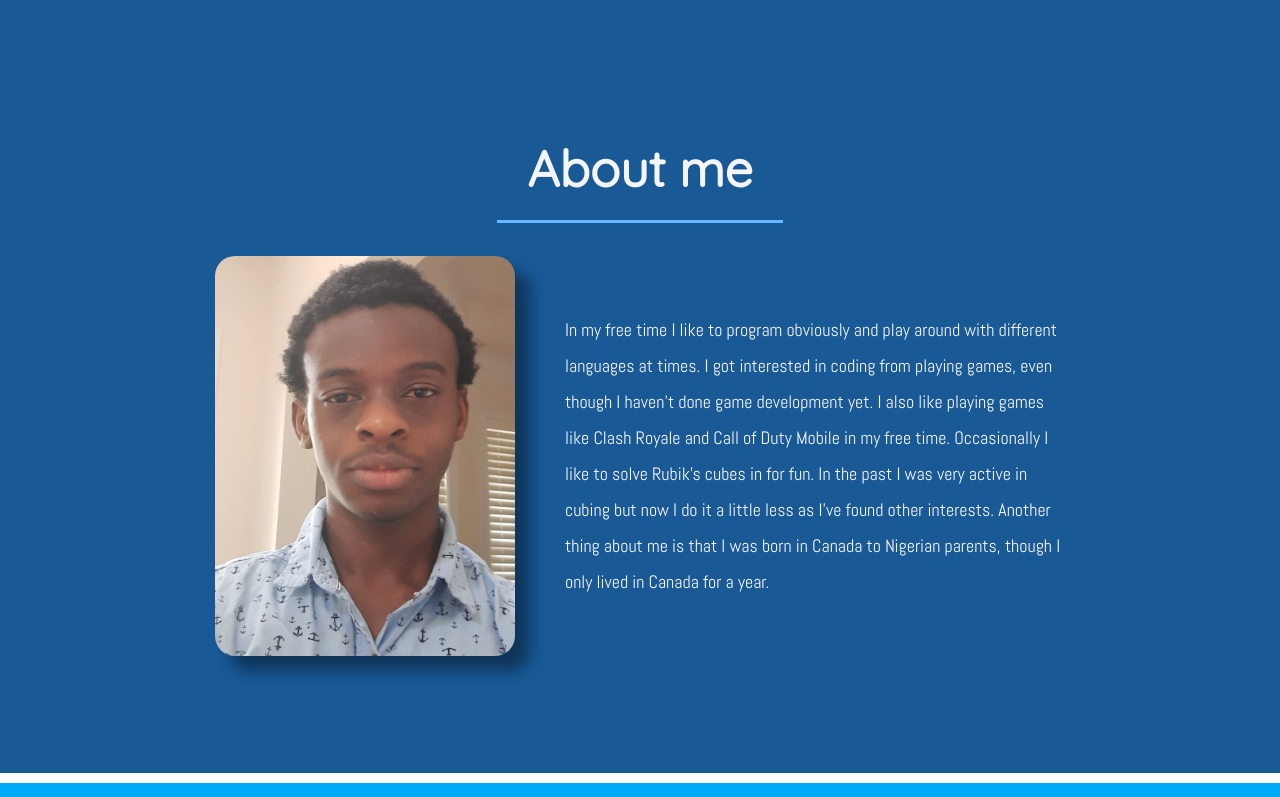
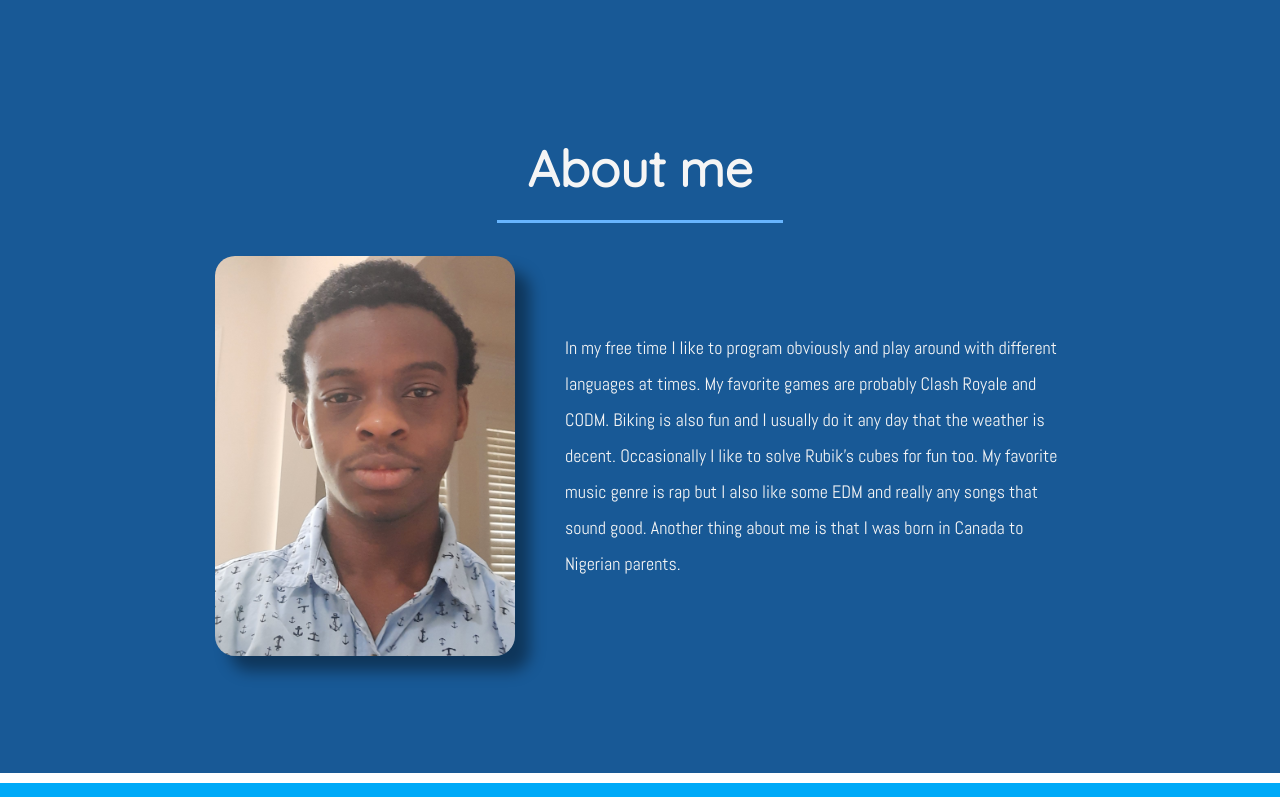
Before and after one commit to tayinde/tayinde.github.io, a plain HTML site: page index.html in a window 1280 px wide. Shown: the part 1747-2544 px from the top of the page. Drawn offline with nearby package versions, Linux system fonts and the light colour scheme.

Commit message:
googla adsense

```diff
--- a/css/index.css
+++ b/css/index.css
@@ -78,7 +78,7 @@
     line-height: 1.7;
     font-size: 14px;
     color: black !important;
-    border-radius: 50px;
+    border-radius: 20px;
     padding: 20px;
 }
 
--- a/css/universal.css
+++ b/css/universal.css
@@ -135,7 +135,7 @@ a {
 	}
 
 	#about-section {
-		height: 800px !important;
+		height: 690px !important;
 		padding-top: 50px !important;
 		padding-bottom: 350px !important;
 	}
--- a/index.html
+++ b/index.html
@@ -63,11 +63,11 @@
             <div class="picture margin-auto" id="picture-of-me"></div>
             <p class="paragraph" id="about-paragraph">
                 In my free time I like to program obviously and play around with different languages at times.
-                I got interested in coding from playing games, even though I haven't done game development yet.
-                I also like playing games like Clash Royale and Call of Duty Mobile in my free time.
-                Occasionally I like to solve Rubik's cubes in for fun.
-                In the past I was very active in cubing but now I do it a little less as I've found other interests.
-                Another thing about me is that I was born in Canada to Nigerian parents, though I only lived in Canada for a year.
+                My favorite games are probably Clash Royale and CODM.
+                Biking is also fun and I usually do it any day that the weather is decent.
+                Occasionally I like to solve Rubik's cubes for fun too.
+                My favorite music genre is rap but I also like some EDM and really any songs that sound good.
+                Another thing about me is that I was born in Canada to Nigerian parents.
             </p>
         </div>
     </div>
@@ -94,5 +94,6 @@
     crossorigin="anonymous"></script>
     <script src="js/home.js" asp-append-version="true"></script>
 	<script src="js/menu.js" asp-append-version="true"></script>
+    <script data-ad-client="ca-pub-6894771208100886" async src="https://pagead2.googlesyndication.com/pagead/js/adsbygoogle.js"></script>
 </body>
 </html>
```
